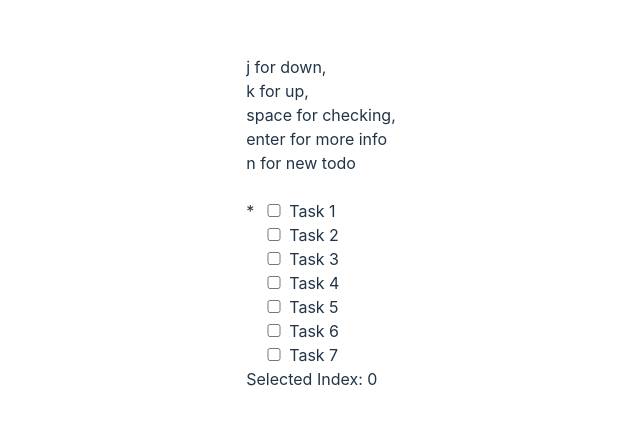
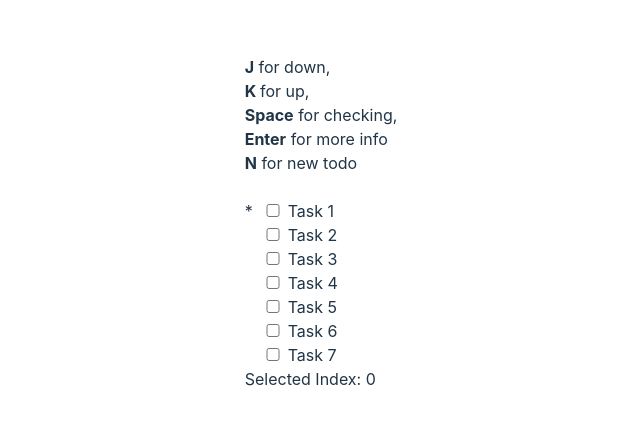
Before and after one commit to b1naryDS/vim-todo, a React (Vite) app: page / in a window 1280 px wide. Shown: the part 177-602 px from the top of the page, without its empty margins (319-959 px from the left). Built offline with nearby package versions, Linux system fonts and the light colour scheme.

Commit message:
added space

```diff
--- a/package.json
+++ b/package.json
@@ -24,6 +24,9 @@
     "eslint-plugin-react-refresh": "^0.4.5",
     "postcss": "^8.4.33",
     "tailwindcss": "^3.4.1",
-    "vite": "^5.0.8"
+    "vite": "^5.0.8",
+
+    "prettier": "^3.2.4",
+    "prettier-plugin-tailwindcss": "^0.5.11"
   }
 }
--- a/src/App.css
+++ b/src/App.css
@@ -6,6 +6,7 @@
   margin: 0
     auto;
   padding: 2rem;
+  height: 100%;
 }
 
 .logo {
--- a/src/App.jsx
+++ b/src/App.jsx
@@ -1,5 +1,6 @@
 import React, { useState, useEffect } from 'react';
-import './App.css'
+import './App.css';
+import NavInfo from './components/NavInfo';
 const App = () => {
   const [todos, setTodos] = useState([
     { id: 1, text: 'Task 1', completed: false },
@@ -8,11 +9,20 @@ const App = () => {
     { id: 4, text: 'Task 4', completed: false },
     { id: 5, text: 'Task 5', completed: false },
     { id: 6, text: 'Task 6', completed: false },
-    { id: 7, text: 'Task 7', completed: false },
+    { id: 7, text: 'Task 7', completed: false }
   ]);
 
   const [selectedTodoIndex, setSelectedTodoIndex] = useState(0);
 
+  const handleSpace = () => {
+    const updatedTodos = todos.map((todo) =>
+      todo.id === selectedTodoIndex + 1
+        ? { ...todo, completed: !todo.completed }
+        : todo
+    );
+
+    setTodos(updatedTodos);
+  };
   useEffect(() => {
     const handleKeyDown = (e) => {
       switch (e.key) {
@@ -26,6 +36,8 @@ const App = () => {
             prevIndex > 0 ? prevIndex - 1 : prevIndex
           );
           break;
+        case ' ':
+          handleSpace();
         default:
           break;
       }
@@ -45,31 +57,35 @@ const App = () => {
   };
 
   return (
-      <>
-
-      j for down,<br/>
-      k for up,<br/>
-      space for checking,<br/>
-      enter for more info<br/>
-    n for new todo<br/>
-      <br/>
-    <div className="bg-red w-full" >
+    <div className='h-full w-full'>
+      <NavInfo />
+      <br />
+      <div className='bg-red w-full'>
         {todos.map((todo, index) => (
-        <div className="w-full"  key={todo.id}>
-          {selectedTodoIndex === index ? <span className="inline-block w-[13px]">*</span> : <span className="inline-block w-[13px]"></span>}
+          <div className='w-full' key={todo.id}>
+            {selectedTodoIndex === index ? (
+              <span className='inline-block w-[13px]'>*</span>
+            ) : (
+              <span className='inline-block w-[13px]'></span>
+            )}
             <input
-            className="w-[30px]"
-            type="checkbox"
+              className='w-[30px]'
+              type='checkbox'
               checked={todo.completed}
               onChange={() => handleCheckboxChange(index)}
             />
-          <span style={{ textDecoration: todo.completed ? 'line-through' : 'none' }}>
+            <span
+              style={{
+                textDecoration: todo.completed ? 'line-through' : 'none'
+              }}
+            >
               {todo.text}
             </span>
           </div>
         ))}
         <p>Selected Index: {selectedTodoIndex}</p>
-    </div></>
+      </div>
+    </div>
   );
 };
-export default App
+export default App;
--- /dev/null
+++ b/src/components/NavInfo.jsx
@@ -0,0 +1,8 @@
+export default function NavInfo() {
+return (
+      <><strong>J</strong> for down,<br/>
+      <strong>K </strong>for up,<br/>
+      <strong>Space</strong> for checking,<br/>
+      <strong>Enter</strong> for more info<br/>
+    <strong>N</strong> for new todo<br/></>)
+}
```
Also changed, not shown: .prettierrc.json (added), 1 other file (tests, documents, lock files or other folders). Lines whose indentation alone changed are shown as unchanged.
